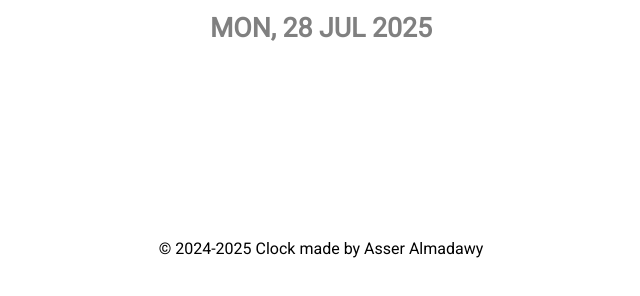
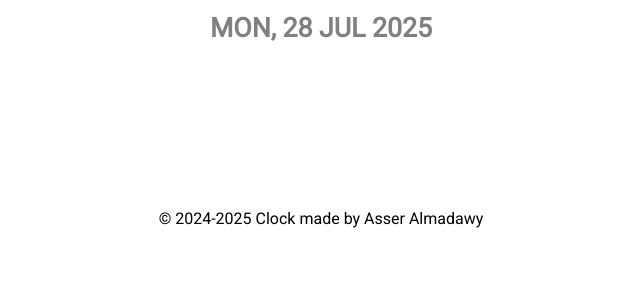
Before and after one commit to AsserAlmadawy/clock-web-app, a plain HTML site: page index.html in a window 1280 px wide. Shown: the part 446-742 px from the top of the page, without its empty margins (319-959 px from the left). Drawn offline with Linux system fonts and the light colour scheme.

Commit message:
Clock Web App

```diff
--- a/styles.css
+++ b/styles.css
@@ -219,7 +219,7 @@ button {
 
 .copyright {
   font-size: 12pt;
-  translate: 0 180px;
+  translate: 0 150px;
   font-weight: lighter;
 }
 
```
